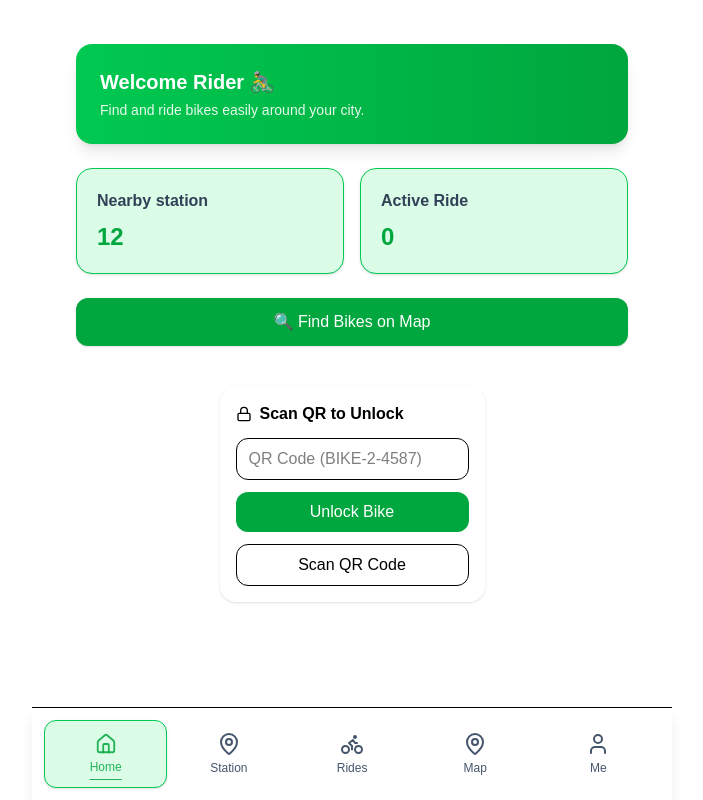
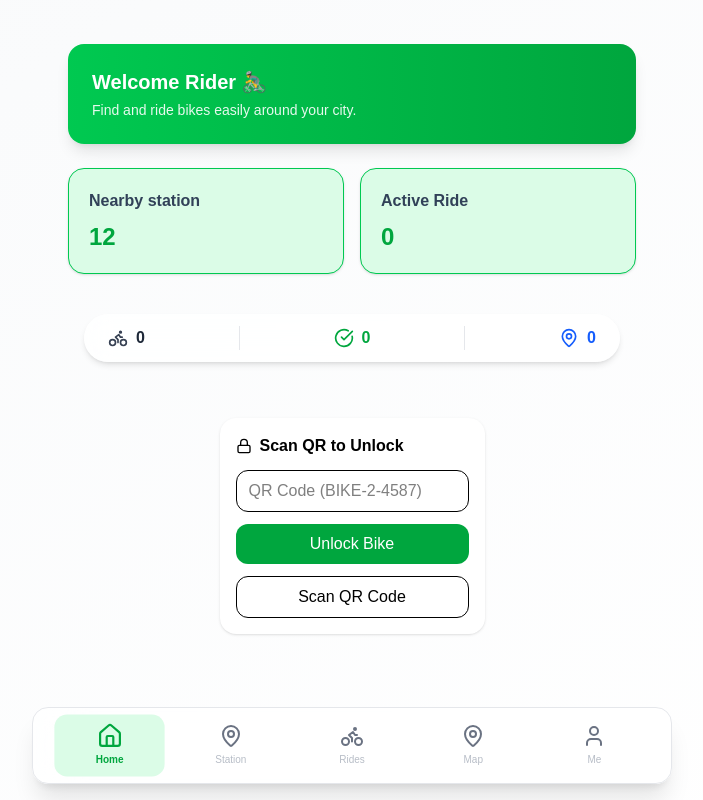
Before and after one commit to Abrshi/bikefront, a Next.js app: page / in a window 1280 px wide. Shown: the whole page, without its empty margins (288-991 px from the left). Built offline with nearby package versions, Linux system fonts and the light colour scheme; no server answers; sample sign-in values are in the browser's storage.

Commit message:
home page update

```diff
--- a/app/(user)/layout.jsx
+++ b/app/(user)/layout.jsx
@@ -18,7 +18,7 @@ export default function AdminLayout({ children }) {
     }
   }, [user, loading]);
 
-  if (loading) return <><Loading /></>;
+  if (loading) return <Loading />;
   if (!user) return null;
 
   const navItems = [
@@ -30,8 +30,19 @@ export default function AdminLayout({ children }) {
   ];
 
   return (
-    <div className="h-[100vh] max-w-[100vw] bg-white">
-      <nav className="fixed bottom-0 left-1/2 -translate-x-1/2 w-full max-w-[640px] bg-white border-t px-3 py-3 flex justify-around shadow-lg">        {navItems.map((item, i) => {
+    <div className="min-h-screen bg-gradient-to-br from-gray-50 to-white">
+
+      {/* CONTENT */}
+      <main className="max-w-[640px] mx-auto px-4 pt-6 pb-24">
+        {children}
+      </main>
+
+      {/* FLOATING NAV */}
+      <nav className="fixed bottom-4 left-1/2 -translate-x-1/2 w-[95%] max-w-[640px] z-50">
+        <div className="flex justify-between items-center px-4 py-2 rounded-2xl
+                        bg-white/70 backdrop-blur-xl shadow-xl border border-gray-200">
+
+          {navItems.map((item, i) => {
             const Icon = item.icon;
             const isActive = pathname === item.href;
 
@@ -39,23 +50,40 @@ export default function AdminLayout({ children }) {
               <Link
                 key={i}
                 href={item.href}
-              className={`flex flex-col items-center justify-center px-4 py-3 rounded-xl text-sm w-32 h-17
+                className="relative flex flex-col items-center justify-center flex-1 py-2"
+              >
+                {/* ACTIVE INDICATOR (pill glow) */}
+                {isActive && (
+                  <div className="absolute inset-0 mx-2 rounded-xl bg-green-100 scale-105 transition-all duration-300" />
+                )}
+
+                {/* ICON */}
+                <Icon
+                  size={24}
+                  className={`relative z-10 transition-all duration-300
                   ${
                     isActive
-                  ? "text-green-600/85 underline underline-offset-8 bg-green-100 border border-green-500 shadow"
-                  : "text-slate-600 hover:bg-green-50"
+                      ? "text-green-600 scale-110"
+                      : "text-gray-500 group-hover:text-green-500"
+                  }`}
+                />
+
+                {/* LABEL (only strong when active) */}
+                <span
+                  className={`text-[10px] mt-1 relative z-10 transition-all duration-300
+                  ${
+                    isActive
+                      ? "text-green-600 font-semibold opacity-100"
+                      : "text-gray-400 opacity-70"
                   }`}
                 >
-              <Icon size={28} />
-              <span className="text-xs mt-1">{item.name}</span>
+                  {item.name}
+                </span>
               </Link>
             );
           })}
+        </div>
       </nav>
-
-      <main className="max-w-[640px] mx-auto p-6">
-        {children}
-      </main>
     </div>
   );
 }
--- a/axios/axios.js
+++ b/axios/axios.js
@@ -2,9 +2,9 @@
 import axios from "axios";
 
 export const axiosbaseurl = axios.create({
-  // baseURL: 'https://bikeback.onrender.com/api/v1',
+  baseURL: 'https://bikeback.onrender.com/api/v1',
   // test
-  baseURL: 'http://localhost:5500/api/v1',
+  // baseURL: 'http://localhost:5500/api/v1',
   withCredentials: true, //
 });
 
--- a/components/user/Home.jsx
+++ b/components/user/Home.jsx
@@ -5,6 +5,7 @@ import { useAuth } from "../../context/AuthContext";
 import { useEffect, useState } from "react";
 import { axiosbaseurl } from "@/axios/axios";
 import ScanToStart from "./ScanToStart";
+import StatsCard from "./StatsCard";
 
 export default function Home() {
   const { user } = useAuth();
@@ -79,9 +80,10 @@ export default function Home() {
       </div>
 
       {/* Map Button */}
-      <button className="bg-green-600 text-white py-3 rounded-xl shadow hover:bg-green-700 transition">
+      {/* <button className="bg-green-600 text-white py-3 rounded-xl shadow hover:bg-green-700 transition">
         🔍 Find Bikes on Map
-      </button>
+      </button> */}
+      <StatsCard />
       <ScanToStart />
     </div>
   );
--- /dev/null
+++ b/components/user/StatsCard.jsx
@@ -0,0 +1,76 @@
+"use client";
+
+import { useEffect, useState } from "react";
+import { axiosbaseurl } from "@/axios/axios";
+import { Bike, CheckCircle, MapPin } from "lucide-react";
+
+export default function StatsCard() {
+  const [stats, setStats] = useState({
+    totalBikes: 0,
+    availableBikes: 0,
+    totalStations: 0,
+  });
+
+  const [loading, setLoading] = useState(true);
+
+  useEffect(() => {
+    const fetchStats = async () => {
+      try {
+        const res = await axiosbaseurl.get("/stats");
+        setStats(res.data);
+      } catch (err) {
+        console.error("Failed to load stats", err);
+      } finally {
+        setLoading(false);
+      }
+    };
+
+    fetchStats();
+  }, []);
+
+  if (loading) {
+    return (
+      <div className="p-4">
+        <div className="h-16 rounded-full bg-gray-200 animate-pulse" />
+      </div>
+    );
+  }
+
+  return (
+    <div className="p-4">
+      <div className="flex items-center justify-between bg-white/80 backdrop-blur-md shadow-md rounded-full px-6 py-3">
+
+        {/* Total Bikes */}
+        <div className="flex items-center gap-2">
+          <Bike size={20} className="text-gray-700" />
+          <span className="font-semibold text-gray-800">
+            {stats.totalBikes}
+          </span>
+        </div>
+
+        {/* Divider */}
+        <div className="h-6 w-px bg-gray-200" />
+
+        {/* Available Bikes */}
+        <div className="flex items-center gap-2">
+          <CheckCircle size={20} className="text-green-600" />
+          <span className="font-semibold text-green-600">
+            {stats.availableBikes}
+          </span>
+        </div>
+
+        {/* Divider */}
+        <div className="h-6 w-px bg-gray-200" />
+
+        {/* Stations */}
+        <div className="flex items-center gap-2">
+          <MapPin size={20} className="text-blue-600" />
+          <span className="font-semibold text-blue-600">
+            {stats.totalStations}
+          </span>
+        </div>
+
+      </div>
+    </div>
+  );
+}
```
Lines whose indentation alone changed are shown as unchanged.
